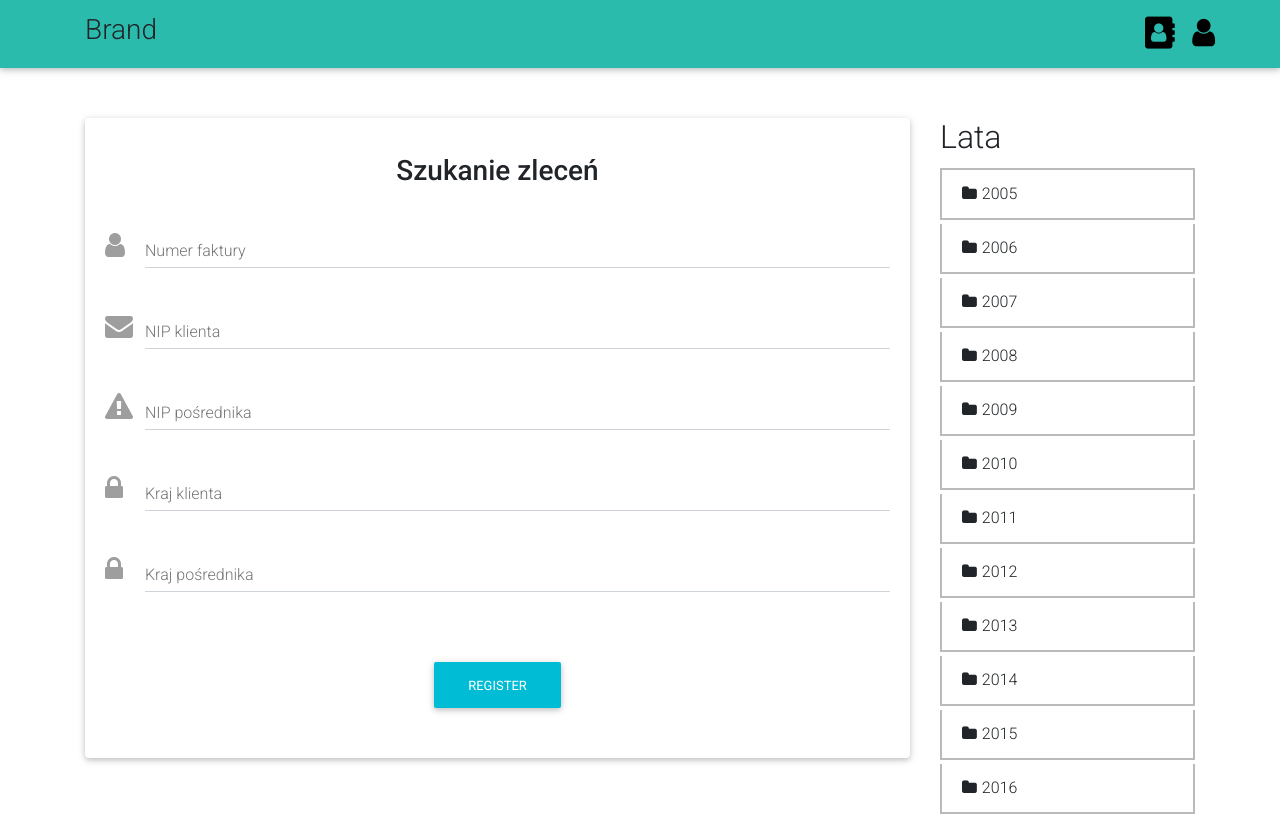
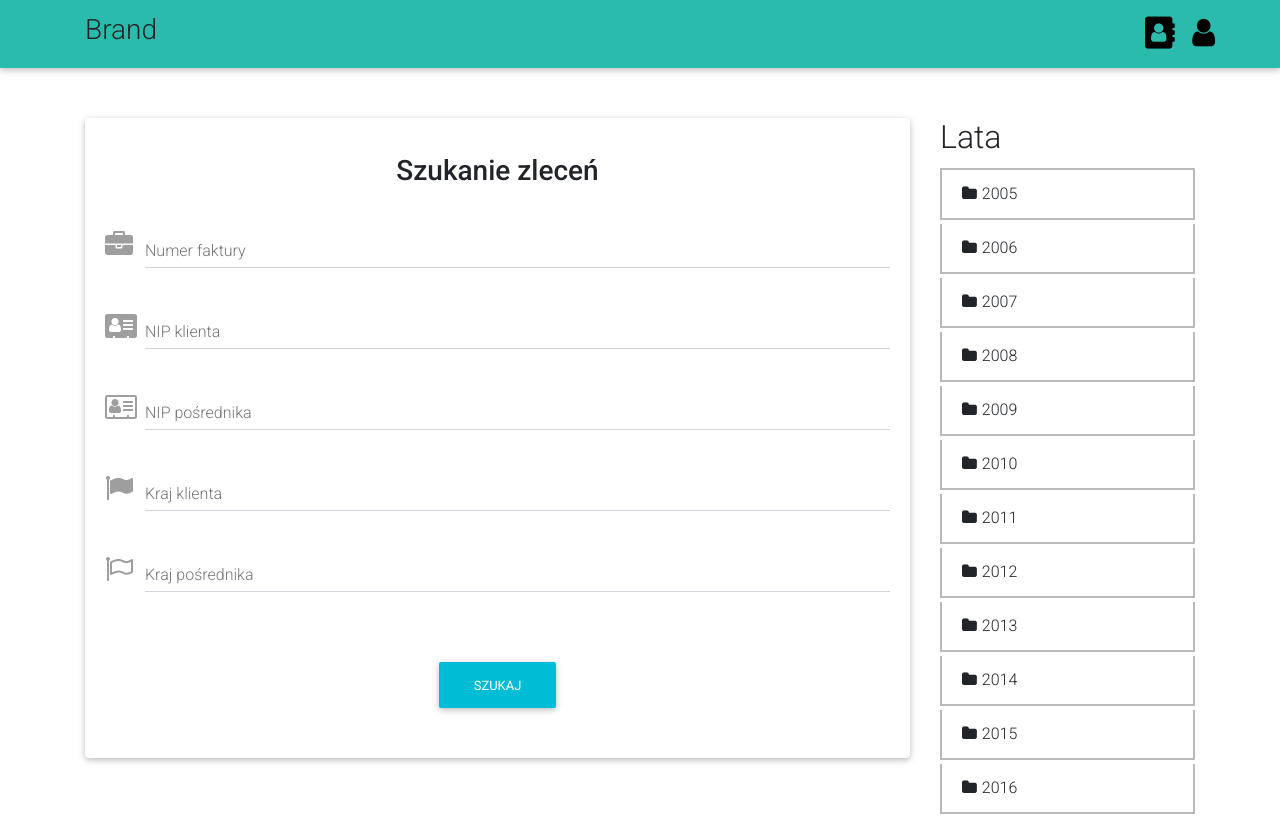
Before and after one commit to DocumentExplorer/Frontend, a React (Create React App) app: page /dashboard in a window 1280 px wide. Shown: the top 816 px of the page. Built offline with nearby package versions, Linux system fonts and the light colour scheme.

Commit message:
styled form to finding orders

```diff
--- a/src/components/FindForm/FindForm.jsx
+++ b/src/components/FindForm/FindForm.jsx
@@ -9,14 +9,14 @@ class FindForm extends React.Component {
                     <form>
                         <p className="h3 text-center py-3">Szukanie zleceń</p>
                         <div className="grey-text">
-                            <Input label="Numer faktury" icon="user" group type="text" validate error="wrong" success="right" />
-                            <Input label="NIP klienta" icon="envelope" group type="text" validate error="wrong" success="right" />
-                            <Input label="NIP pośrednika" icon="exclamation-triangle" group type="text" validate error="wrong" success="right" />
-                            <Input label="Kraj klienta" icon="lock" group type="text" validate />
-                            <Input label="Kraj pośrednika" icon="lock" group type="text" validate />
+                            <Input label="Numer faktury" icon="briefcase" group type="text" validate error="wrong" success="right" />
+                            <Input label="NIP klienta" icon="address-card" group type="text" validate error="wrong" success="right" />
+                            <Input label="NIP pośrednika" icon="address-card-o" group type="text" validate error="wrong" success="right" />
+                            <Input label="Kraj klienta" icon="flag" group type="text" validate error="wrong" success="right" />
+                            <Input label="Kraj pośrednika" icon="flag-o" group type="text" validate error="wrong" success="right" />
                         </div>
                         <div className="text-center py-4 mt-3">
-                            <Button color="cyan" type="submit">Register</Button>
+                            <Button color="cyan" type="submit">Szukaj</Button>
                         </div>
                     </form>
                 </CardBody>
```
